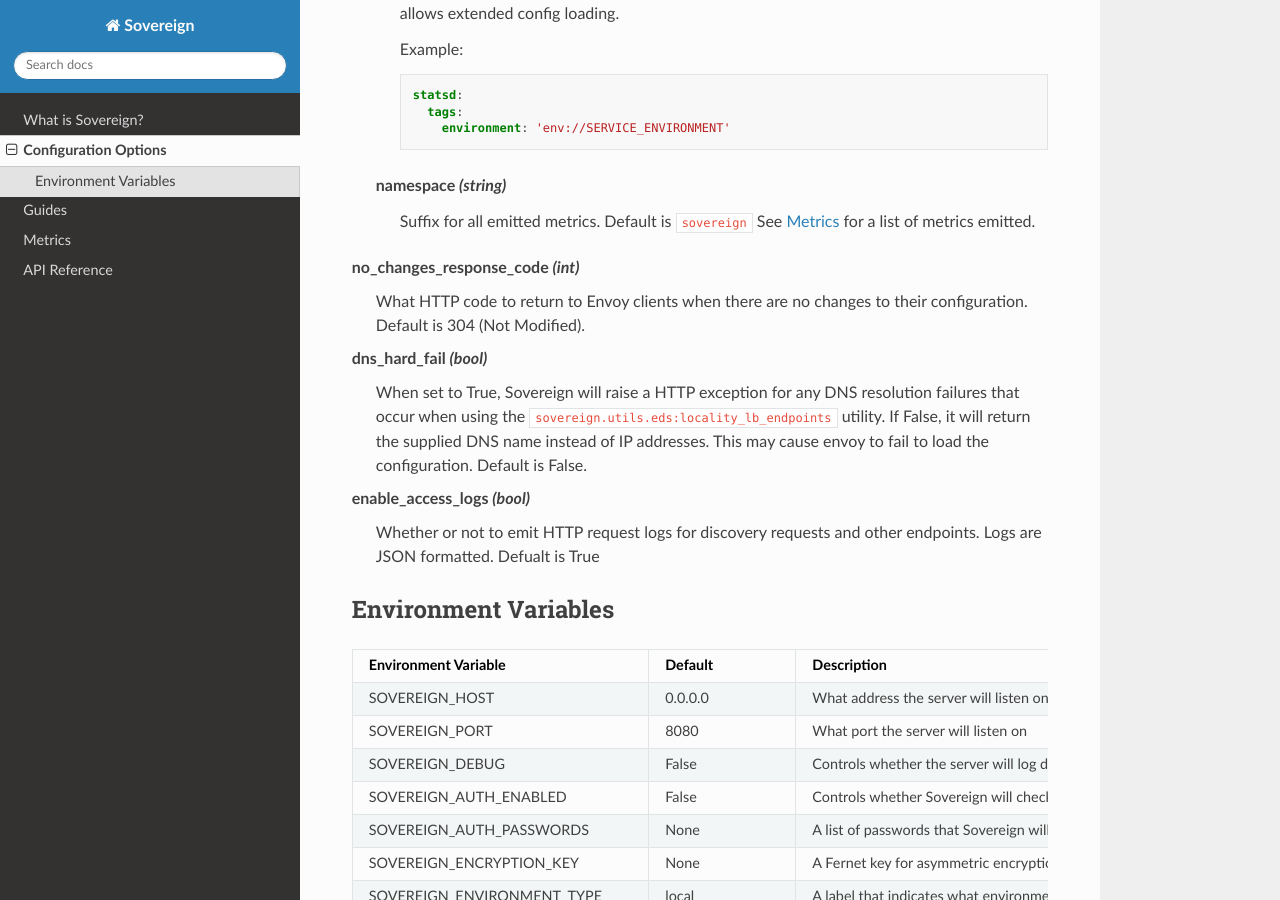
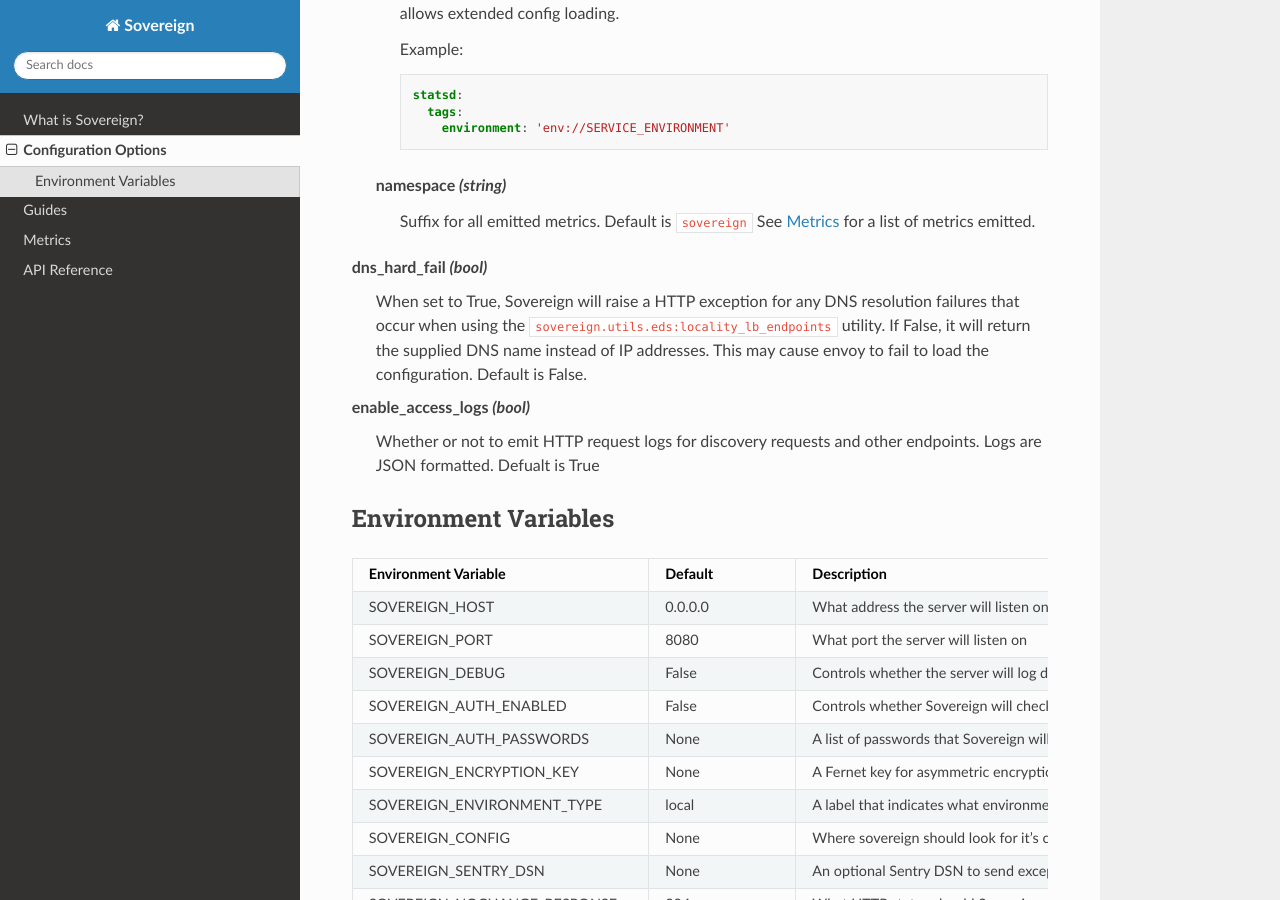
Before and after one commit to cetanu/sovereign, a Sphinx documentation site: the page built from docs/config.rst, in a window 1280 px wide and 900 px high, scrolled down 2378 px. Built offline with Sphinx 7.4.7 and the Read the Docs theme 2.0.0, drawn with Linux system fonts in a browser that asks for light colours.

Commit message:
Removed customizable cached response code + others
* discovery: cached responses now only emit 304 (config option removed)
* discovery: removed client_ip tag from discovery.rq_total metric
* openapi: added model to discovery route so that there is an example in /docs

```diff
--- a/docs/config.rst
+++ b/docs/config.rst
@@ -103,10 +103,6 @@
     Suffix for all emitted metrics. Default is ``sovereign``
     See :ref:`Metrics` for a list of metrics emitted.
 
-no_changes_response_code *(int)*
-  What HTTP code to return to Envoy clients when there are no changes to their configuration.
-  Default is 304 (Not Modified).
-
 dns_hard_fail *(bool)*
   When set to True, Sovereign will raise a HTTP exception for any DNS resolution failures that occur when using
   the  ``sovereign.utils.eds:locality_lb_endpoints`` utility.
```
Also changed, not shown: CHANGELOG.md (+6 -3 lines), 4 other files.
